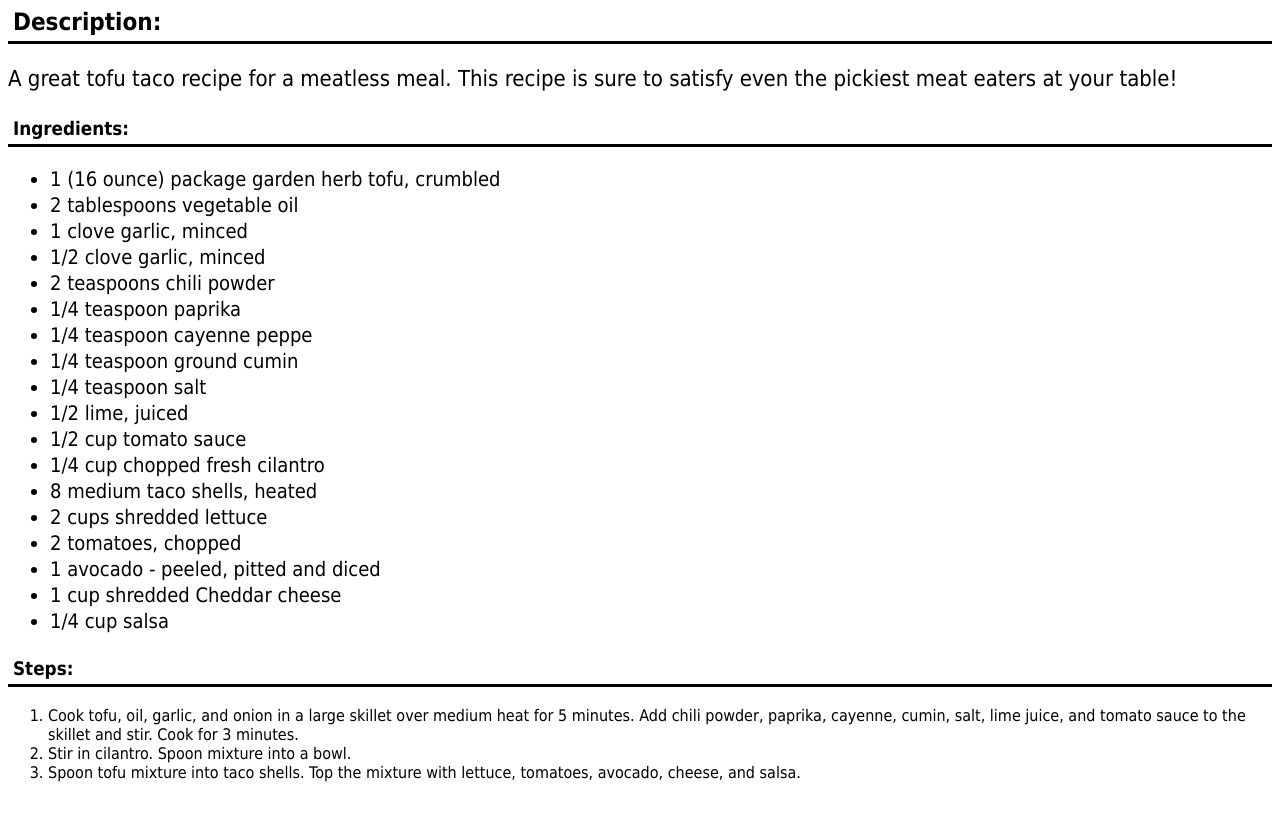
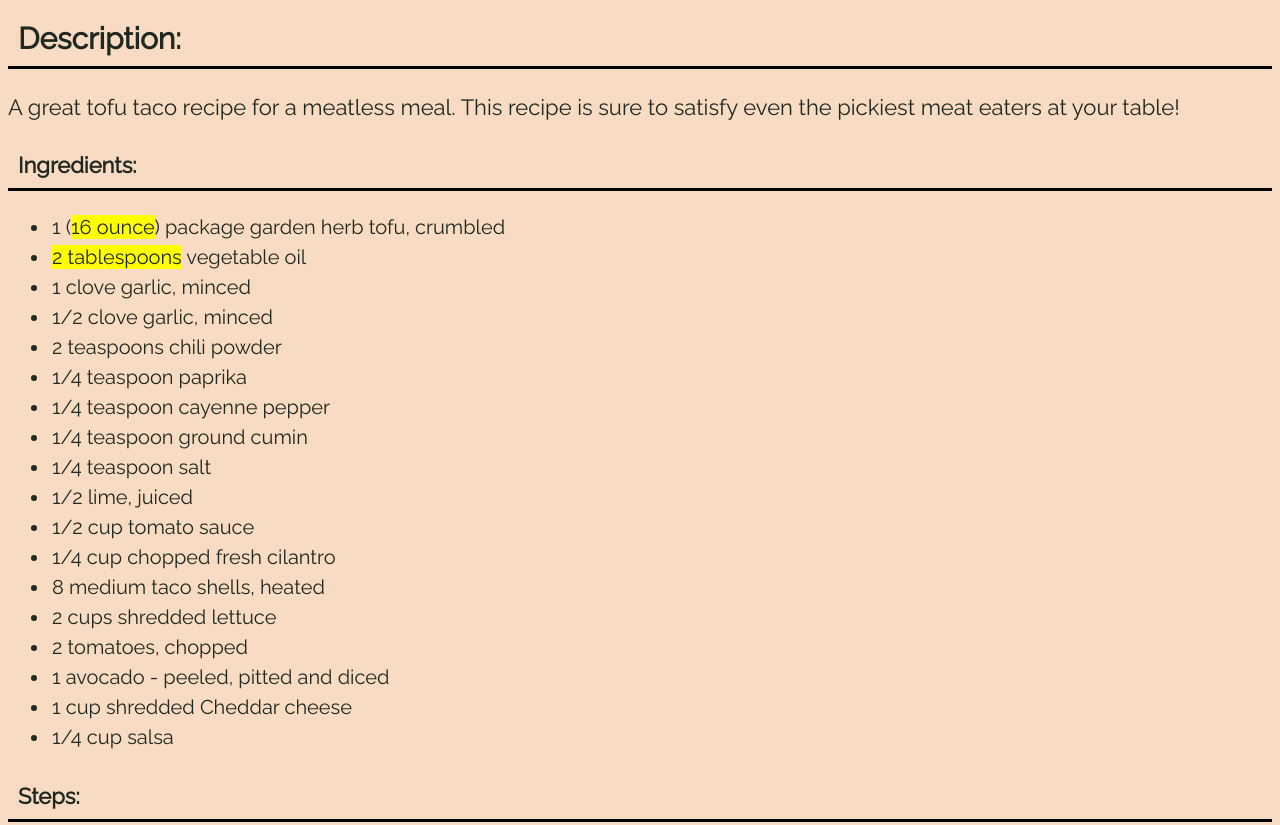
Before and after one commit to keenanhallas/odin-recipes, a plain HTML site: page recipes/tofu-tacos.html in a window 1280 px wide. Shown: the part 1084-1909 px from the top of the page. Before the commit the page ends 1882 px from the top, so only its background shows below. Drawn offline with Linux system fonts and the light colour scheme.

Commit message:
Refactor style.css & html pages to utilize box model & an imported font

```diff
--- a/recipes/tofu-tacos.html
+++ b/recipes/tofu-tacos.html
@@ -2,6 +2,9 @@
     <head>
         <meta charset="utf-8">
         <link rel="stylesheet" href="../style.css">
+        <link rel="preconnect" href="https://fonts.googleapis.com">
+    <link rel="preconnect" href="https://fonts.gstatic.com" crossorigin>
+    <link href="https://fonts.googleapis.com/css2?family=Raleway&display=swap" rel="stylesheet">
         <title>Tofu Tacos</title>
     </head>
     <body>
@@ -11,13 +14,13 @@
         <p class="description">A great tofu taco recipe for a meatless meal. This recipe is sure to satisfy even the pickiest meat eaters at your table!</p>
         <h3>Ingredients:</h3>
         <ul class="ingredients">
-            <li>1 (16 ounce) package garden herb tofu, crumbled</li>
-            <li>2 tablespoons vegetable oil</li>
+            <li>1 (<span class="amount"">16 ounce</span>) package garden herb tofu, crumbled</li>
+            <li><span class="amount">2 tablespoons</span> vegetable oil</li> <!-- This <span> technique for styling could be continued, but I get the idea -->
             <li>1 clove garlic, minced</li>
             <li>1/2 clove garlic, minced</li>
             <li>2 teaspoons chili powder</li>
             <li>1/4 teaspoon paprika</li>
-            <li>1/4 teaspoon cayenne peppe</li>
+            <li>1/4 teaspoon cayenne pepper</li>
             <li>1/4 teaspoon ground cumin</li>
             <li>1/4 teaspoon salt</li>
             <li>1/2 lime, juiced</li>
@@ -31,7 +34,7 @@
             <li>1/4 cup salsa</li>
         </ul>
         <h3>Steps:</h3>
-        <ol>
+        <ol class="steps">
             <li>Cook tofu, oil, garlic, and onion in a large skillet over medium heat for 5 minutes. Add chili powder, paprika, cayenne, cumin, salt, lime juice, and tomato sauce to the skillet and stir. Cook for 3 minutes.</li>
             <li>Stir in cilantro. Spoon mixture into a bowl.</li>
             <li>Spoon tofu mixture into taco shells. Top the mixture with lettuce, tomatoes, avocado, cheese, and salsa.</li>
--- a/style.css
+++ b/style.css
@@ -1,5 +1,10 @@
 * {
-    font-family: Tahoma, sans-serif;
+    font-family: "Raleway", Tahoma, sans-serif;
+}
+
+body {
+    background-color: rgb(247, 219, 194);
+    color: rgb(32, 40, 33);
 }
 
 h1 {
@@ -7,10 +12,13 @@ h1 {
     text-align: center;
     width: 75%;
     margin: auto;
+    margin-bottom: 30px;
 }
 
 img {
-    padding: 20px 0px;
+    border: 1px solid grey;
+    width: 75%;
+    /* Why is this narrower than 75% for the h1? */
 }
 
 .description {
@@ -20,12 +28,11 @@ img {
 .center {
     display: block;
     margin: auto;
-    width: 75%;
 }
 
 h1, h2, h3 {
     border-bottom: 3px solid black;
-    padding: 5px;
+    padding: 10px;
 }
 
 ul.ingredients {
@@ -34,9 +41,31 @@ ul.ingredients {
 
 .ingredients li {
     margin: 2px;
+    padding: 2px;
+}
+
+ol.steps {
+    font-size: 20px;
+}
+
+.steps li {
+    margin: 5px;
+    padding: 2px;
 }
 
 #recipe-list li {
     font-size: 24px;
     padding: 4px 0px;
 }
+
+h2 {
+    font-size: 30px;
+}
+
+h3 {
+    font-size: 22px;
+}
+
+.amount {
+    background-color: yellow;
+}
```
Also changed, not shown: index.html (+3 -0 lines), recipes/mexican-bean-burgers.html (+3 -0 lines), recipes/sweet-potato-bean-burritos.html (+3 -0 lines).
